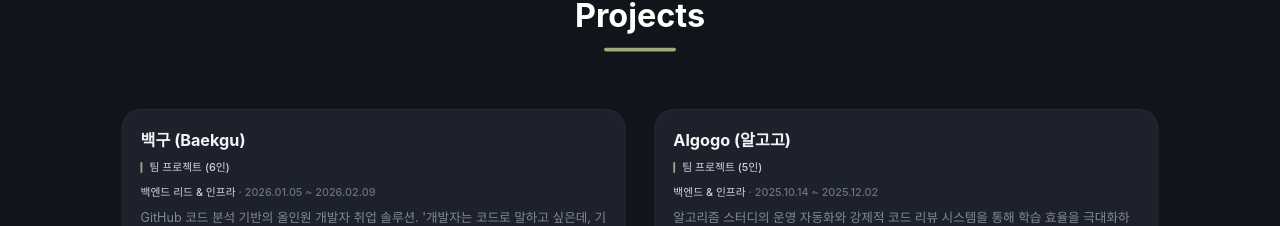
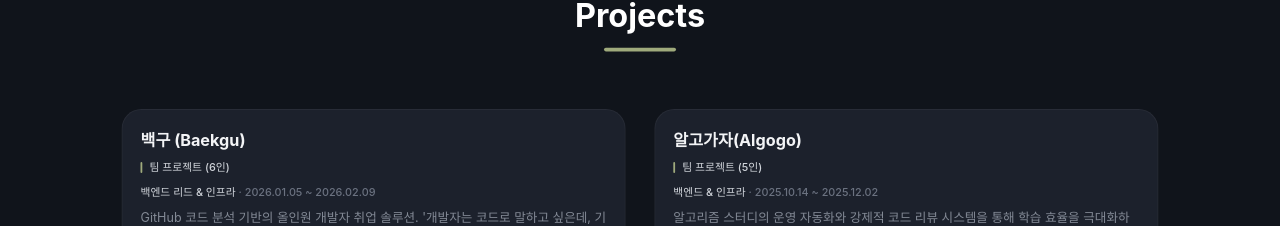
Before and after one commit to go-ring/portfolio, a React (Vite) app: page / in a window 1280 px wide. Shown: the part 932-1158 px from the top of the page. Built offline with nearby package versions, Linux system fonts and the light colour scheme.

Commit message:
fix: 알고고 프로젝트명 수정

```diff
--- a/src/data/index.ts
+++ b/src/data/index.ts
@@ -239,7 +239,7 @@ export const projects: Project[] = [
     },
   },
   {
-    title: "Algogo (알고고)",
+    title: "알고가자(Algogo)",
     type: "팀 프로젝트 (5인)",
     period: "2025.10.14 ~ 2025.12.02",
     role: ["백엔드 & 인프라"],
```
